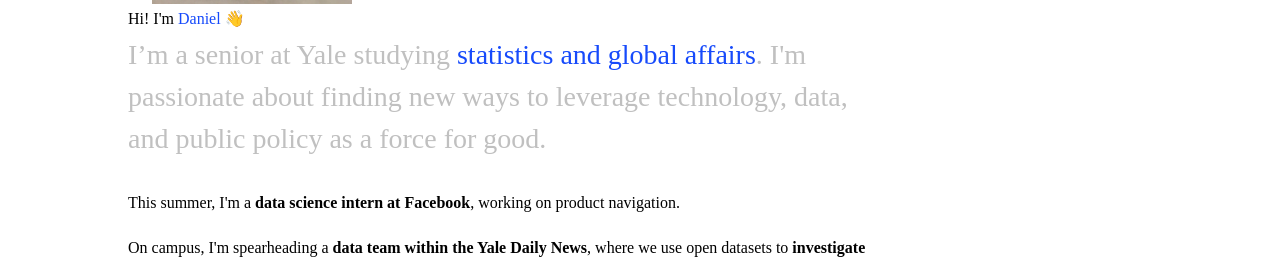
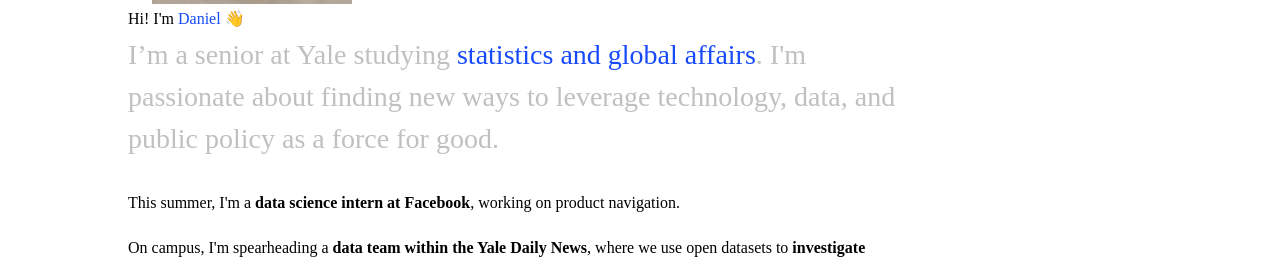
Before and after one commit to ashleyyqin/ashleyyqin.github.io, a Jekyll site: the page index-dev.html, which Jekyll copies as it is, in a window 1280 px wide. Shown: the part 500-769 px from the top of the page. Built offline with Jekyll 4.4.1, drawn with Linux system fonts in a browser that asks for light colours.

Commit message:
Update main.css

```diff
--- a/styles/main.css
+++ b/styles/main.css
@@ -398,14 +398,14 @@
     font-size: 370%;
     margin-bottom: 0.5em;
     margin-left: auto;
-    margin-right:0.5em;
+    /*margin-right:0.5em;*/
     display: block;
 }
 
 .home-subtitle {
     margin-bottom: 1em;
     margin-left: auto;
-    margin-right:0.5em;
+    /*margin-right:0.5em;*/
     display: block;
     font-weight: 300;
     font-size: 175%;
@@ -452,7 +452,7 @@
     justify-content: right !important;
     width:26%;
     margin-left: 1.5em;
-    margin-right:-2em;
+    margin-right:-1em;
     margin-top:-1.5em;
 }
 
```
